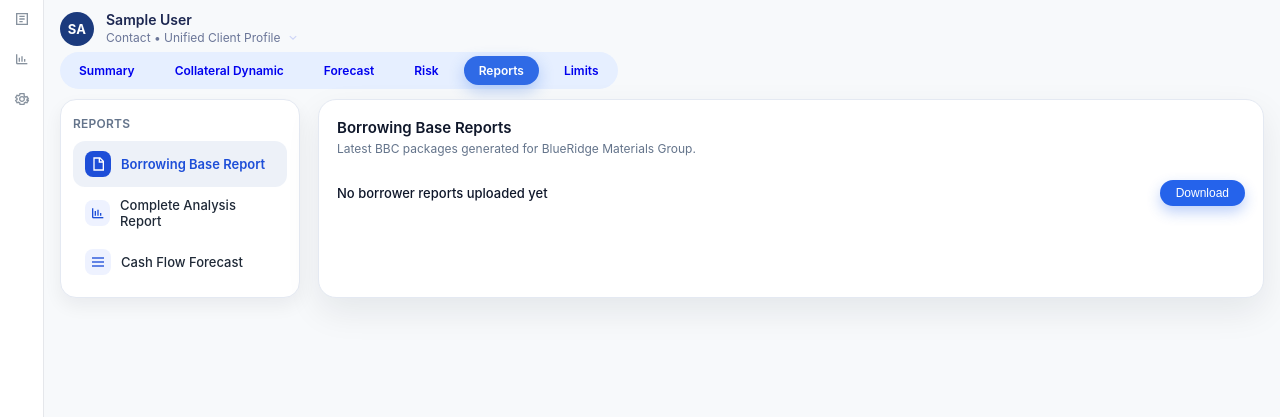
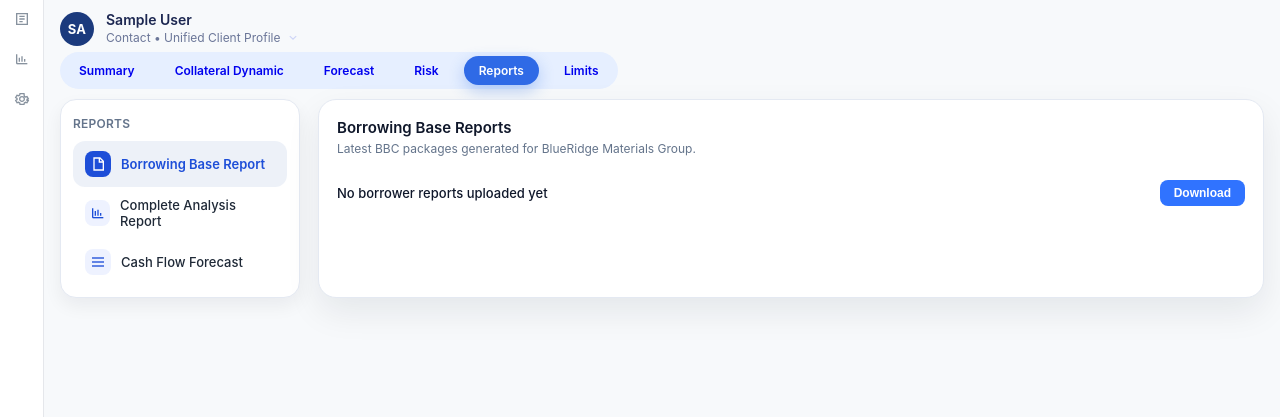
Before and after one commit to narinderdev/Wealth-Management, a Django app: page /reports/ in a window 1280 px wide. Shown: the part 44-461 px from the top of the page. Run offline with Django 3.2, Linux system fonts and the light colour scheme; the visitor is signed in with stand-in values (Sample User, id 1).

Commit message:
Updated base.html

```diff
--- a/management/templates/reports/borrowing_base.html
+++ b/management/templates/reports/borrowing_base.html
@@ -120,6 +120,18 @@
       box-shadow:0 6px 14px rgba(37,99,235,.3);
     }
     .download-btn:hover{background:#1d4ed8}
+    .download-btn--solid{
+      background:#3073ff;
+      border-radius:8px;
+      padding:6px 14px;
+      box-shadow:none;
+      font-weight:600;
+      text-decoration:none;
+      display:inline-flex;
+      align-items:center;
+      justify-content:center;
+    }
+    .download-btn--solid:hover{background:#1e5be0}
     .forecast-table{
       width:100%;
       border-collapse:separate;
@@ -208,9 +220,9 @@
                   </div>
                 </div>
                 {% if row.download_url %}
-                  <a class="download-btn" href="{{ row.download_url }}">Download</a>
+                  <a class="download-btn download-btn--solid" href="{{ row.download_url }}">Download</a>
                 {% else %}
-                  <button class="download-btn" type="button" disabled>Download</button>
+                  <button class="download-btn download-btn--solid" type="button" disabled>Download</button>
                 {% endif %}
               </div>
           {% endfor %}
```
